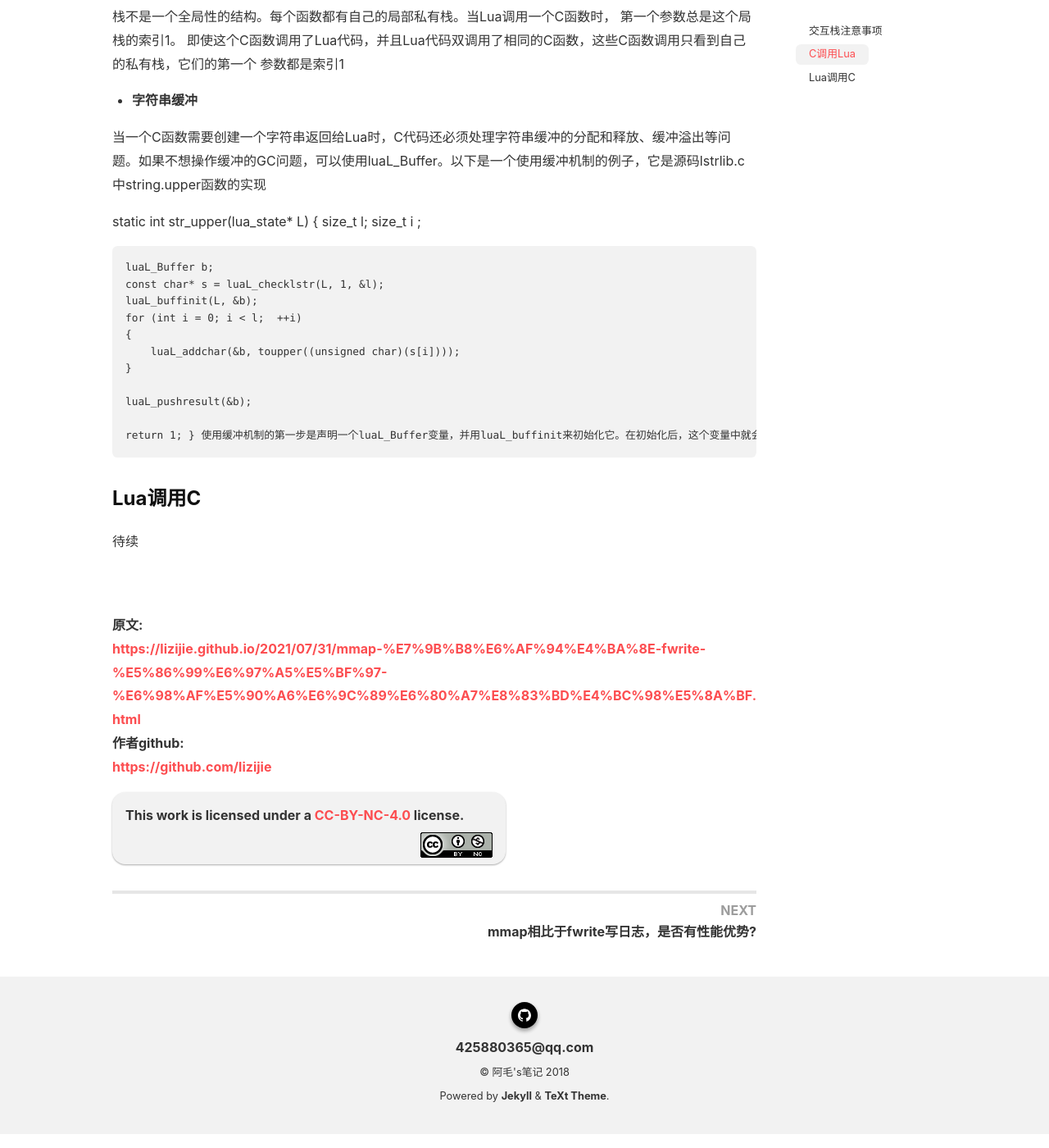
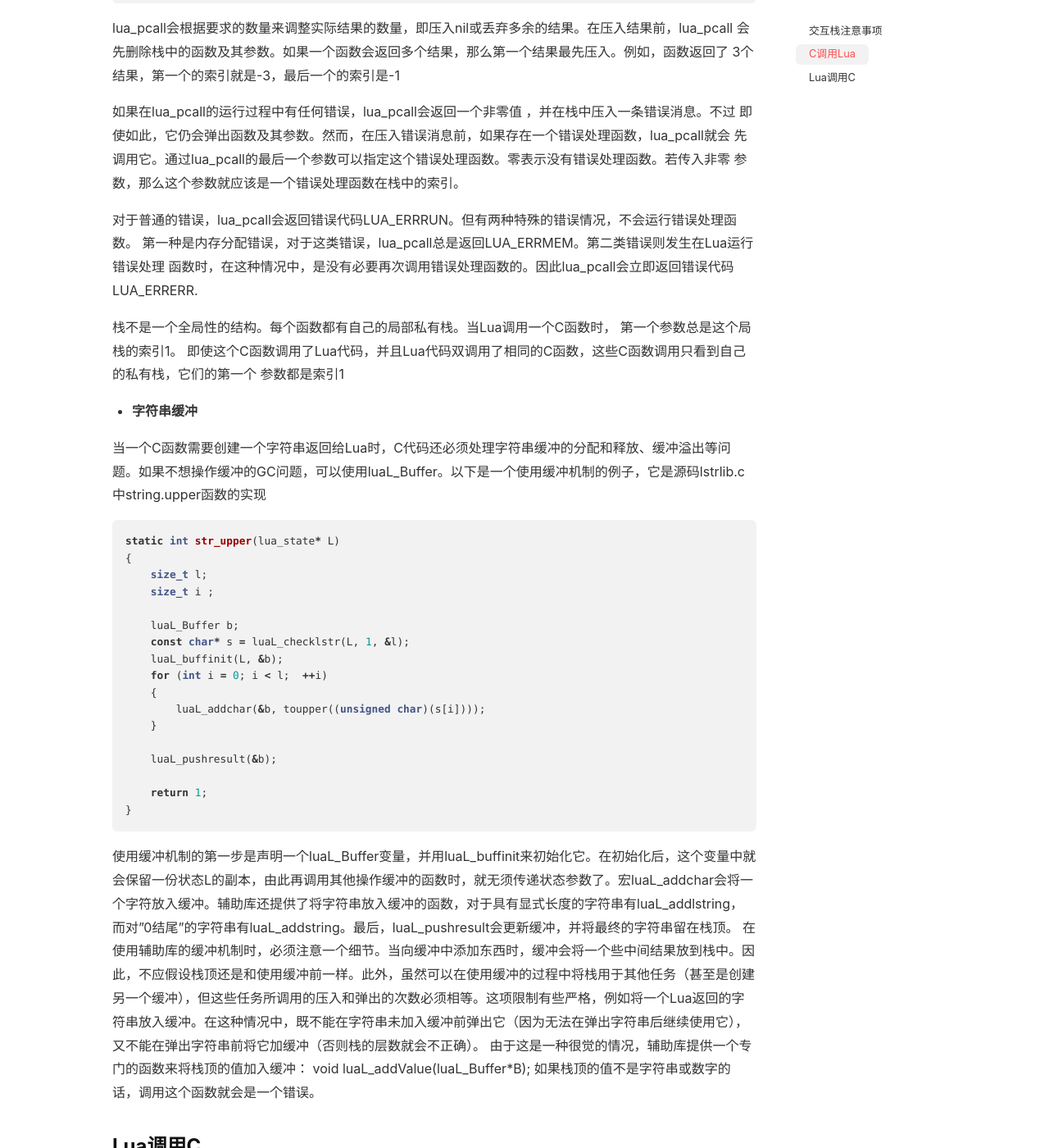
Before and after one commit to lizijie/lizijie.github.io, a Jekyll site: the page built from _posts/2021-10-05-lua与c交互笔记.md, in a window 1280 px wide and 1400 px high, scrolled down 2726 px. Shown: the whole window at 82% size. Built offline with Jekyll 4.4.1, drawn with Linux system fonts in a browser that asks for light colours; nearby versions of some CDN libraries; comment, search, counter and statistics services are not loaded; some of the changed text lies outside the part shown.

Commit message:
Update 2021-10-05-lua与c交互笔记.md

````diff
--- a/_posts/2021-10-05-lua与c交互笔记.md
+++ b/_posts/2021-10-05-lua与c交互笔记.md
@@ -26,30 +26,37 @@ tags: lua
 ### C调用Lua
 
 * **写入k-v**
-
+```lua
 lua_getglobal(L, t);            // 压入需要访问的table
 lua_pushstring(L, "key");       // key
 lua_pushstring(L, "value");     // value
 lua_settable(L, -3);            //由于压入了key和value，所以此时的table索引为-3
+```
 或者
+```lua
 lua_getglobal(L, t);            // 压入需要访问的table
 lua_pushnumber(L, value);       // value
 lua_setfield(L, -2, key);       // 由于只压入value，所以此时的table索引为-2
+```
 
 * **读取k-v**
 
-从table中获取key的值
+```lua
 lua_getglobal(L, t);            // 压入需要访问的table
 lua_pushstring(L, key);     // key
 lua_gettable(L, -2);        // table索引
+```
 或者
+```lua
 lua_getglobal(L, t);            // 压入需要访问的table
 lua_getfield(L, -1, key);  // 因为没有压入key，table的索引为1-1
+```
 
 **注意：写入/读取k-v时，lua_settable，lua_gettable，lua_setfield和lua_getfield会触发元素，若不想触发可以使用lua_rawset，lua_rawget**
 
 * **遍历table**
 
+```lua
 int top = lua_gettop(L);    // 记录当前栈的长度，遍历结束后还原栈
 lua_getglobal(L, t);        // 压入需要遍历的table
 lua_pushnil(L);             // nil是为了起初k
@@ -59,6 +66,7 @@ while (lua_next(L, -2)) {   // 此时，上次的key在栈顶，弹出后。压
 lua_pop(L, 1);              // 弹出value，此时key在栈顶
 }
 lua_settop(L, top);         // 还原栈长度
+```
 
 lua_next() 这个函数的工作过程是：
 1) 先从栈顶弹出一个 key
@@ -113,6 +121,7 @@ lua_pcall会根据要求的数量来调整实际结果的数量，即压入nil
 
 当一个C函数需要创建一个字符串返回给Lua时，C代码还必须处理字符串缓冲的分配和释放、缓冲溢出等问题。如果不想操作缓冲的GC问题，可以使用luaL_Buffer。以下是一个使用缓冲机制的例子，它是源码lstrlib.c中string.upper函数的实现
 
+```c
 static int str_upper(lua_state* L)
 {
     size_t l;
@@ -130,6 +139,7 @@ static int str_upper(lua_state* L)
 
     return 1;
 }
+```
 使用缓冲机制的第一步是声明一个luaL_Buffer变量，并用luaL_buffinit来初始化它。在初始化后，这个变量中就会保留一份状态L的副本，由此再调用其他操作缓冲的函数时，就无须传递状态参数了。宏luaL_addchar会将一个字符放入缓冲。辅助库还提供了将字符串放入缓冲的函数，对于具有显式长度的字符串有luaL_addlstring，而对"0结尾"的字符串有luaL_addstring。最后，luaL_pushresult会更新缓冲，并将最终的字符串留在栈顶。
 在使用辅助库的缓冲机制时，必须注意一个细节。当向缓冲中添加东西时，缓冲会将一个些中间结果放到栈中。因此，不应假设栈顶还是和使用缓冲前一样。此外，虽然可以在使用缓冲的过程中将栈用于其他任务（甚至是创建另一个缓冲），但这些任务所调用的压入和弹出的次数必须相等。这项限制有些严格，例如将一个Lua返回的字符串放入缓冲。在这种情况中，既不能在字符串未加入缓冲前弹出它（因为无法在弹出字符串后继续使用它），又不能在弹出字符串前将它加缓冲（否则栈的层数就会不正确）。
 由于这是一种很觉的情况，辅助库提供一个专门的函数来将栈顶的值加入缓冲：
@@ -144,7 +154,7 @@ void luaL_addValue(luaL_Buffer*B);
 <br>
 <br>
 <b>原文:<br>
-<https://lizijie.github.io/2021/07/31/mmap-%E7%9B%B8%E6%AF%94%E4%BA%8E-fwrite-%E5%86%99%E6%97%A5%E5%BF%97-%E6%98%AF%E5%90%A6%E6%9C%89%E6%80%A7%E8%83%BD%E4%BC%98%E5%8A%BF.html>
+<https://lizijie.github.io/2021/10/05/lua%E4%B8%8Ec%E4%BA%A4%E4%BA%92%E7%AC%94%E8%AE%B0.html>
 <br>
 作者github:<br>
 <https://github.com/lizijie>
````
